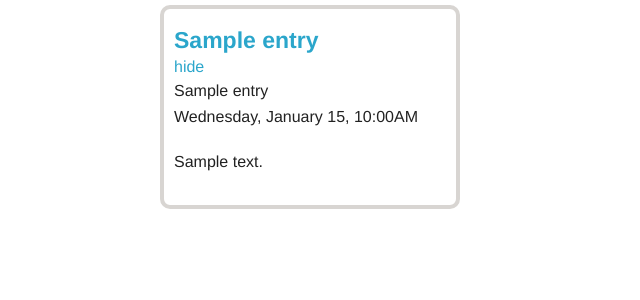
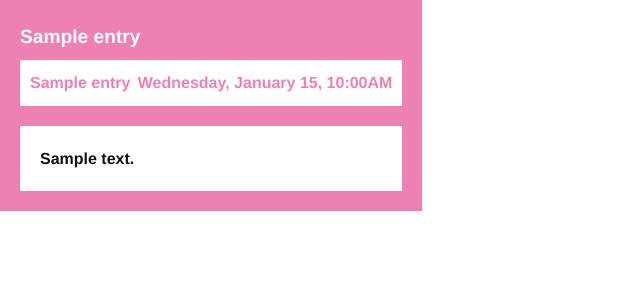
Before and after one commit to landakram/radar, a Flask app: template templates/show_entries.html in a window 1280 px wide. Shown: the part 45-345 px from the top of the page, without its empty margins (0-640 px from the left). Run offline with Flask 2, Linux system fonts and the light colour scheme; the template is opened without the code that fills it: most values are stand-ins (such as "Sample title", 1, 10 or a date in 2020); some libraries are stand-ins or nearby versions.

Commit message:
hmmmm, things

```diff
--- a/static/css/styles.css
+++ b/static/css/styles.css
@@ -1,32 +1,96 @@
 .item {
-  margin: 5px;
-  padding: 10px;
   /*background: #D8D5D2;*/
   line-height: 1.4em;
   float: left;
-  -webkit-border-radius: 10px;
-     -moz-border-radius: 10px;
-          border-radius: 10px;
-  border: 4px solid #D8D5D2;
+  padding: 20px;
+  width: 33%;
 }
 
-.col1 { width: 300px; }
+.c1 {
+  background: #ED81B3;
+}
 
-.entry-title {
+.c1.item .entry-info p {
+  color: #ED81B3;
+}
+
+.c2 {
+  background: #2BB2AC;
+}
+
+.c2.item .entry-info p {
+  color: #2BB2AC;
+}
+
+.c3 {
+  background: #B62C6A;
+}
+
+.c3.item .entry-info p {
+  color: #B62C6A;
+}
+
+.c4 {
+  background: #FFC354;
+}
+
+.c4.item .entry-info p {
+  color: #FFC354;
+}
+
+.c0 {
+  background: #90CE9F;
+}
+
+.c5.item .entry-info p {
+  color: #90CE9F;
+}
+
+
+.item h4.entry-title {
+    font-size: 1.2em;
+}
+
+.item h4.entry-title a {
     margin-bottom: 0;
+    color: white;
 }
-.entry-feed-title {
-    margin-top: 0px;
-    margin-bottom: 0px;
+
+.item .entry-info {
+  background: white;
+  padding: 10px;
 }
-.entry-date {
-    margin-top: 0px;
+
+.item .entry-info p {
+  margin-bottom: 0;
+  font-weight: bold;
+}
+
+.item .entry-info .entry-feed-title {
+  float: left;
+}
+
+.item .entry-info .entry-date {
+  float: right;
+}
+
+.item .entry-content {
+  padding: 20px;
+  margin-bottom: 0;
+  background: white;
+  color: #111;
+  font-weight: bold;
+  margin-top: 20px;
 }
 
 .top-bar {
   margin-bottom: 0;
 }
 
+.row.full {
+  margin: 0;
+  max-width: none;
+}
 .new-feed {
   height: 60px;
 }
--- a/templates/show_entries.html
+++ b/templates/show_entries.html
@@ -1,22 +1,23 @@
 {% extends 'base.html' %}
 
 {% block content %}
-<div class="row">
-    <div class="large-12 columns small-centered">
+<div class="row full">
         <div class="entry-container">
         {% for entry in entries %}
-            <div class="item col1">
+            <div class="item col1 c{{loop.index % 5}}">
                 <h4 class="entry-title"><a href="{{ url_for('log_click', bad=0, entry_id=entry._id) }}">{{ entry.title }}</a></h4>
-                <a href="{{ url_for('log_click', bad=1, entry_id=entry._id) }}">hide</a>
-                <p class="entry-feed-title">{{ entry['feed_title']}}</p>
-                <p class="entry-date">{{ entry.published.strftime('%A, %B %d, %I:%M%p') }}</p>
-                <p>{{ entry.description|striptags }}</p>
+                <div class='entry-info'>
+                    <p class="entry-feed-title">{{ entry['feed_title']}}</p>
+                    <p class="entry-date">{{ entry.published.strftime('%A, %B %d, %I:%M%p') }}</p>
+                    <div class="clear"></div>
+                </div>
+                <p class='entry-content'>{{ entry.description|striptags }}</p>
+                <a class='hide' href="{{ url_for('log_click', bad=1, entry_id=entry._id) }}">hide</a>
             </div>
         {% else %}
             <p>You don't have any feeds.</p>
         {% endfor %}
         </div>
-    </div>
 </div>
 {% endblock %}
 
```
